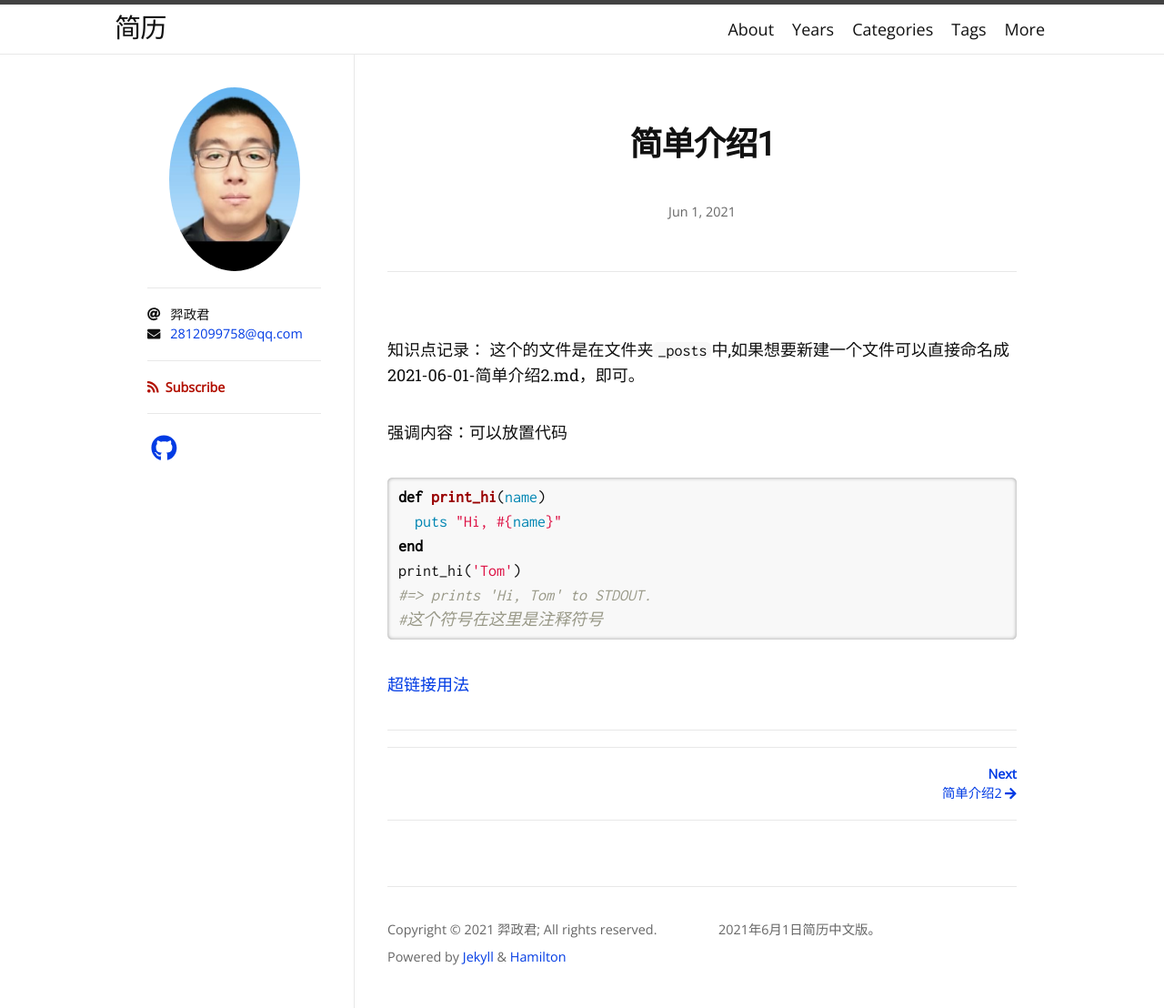
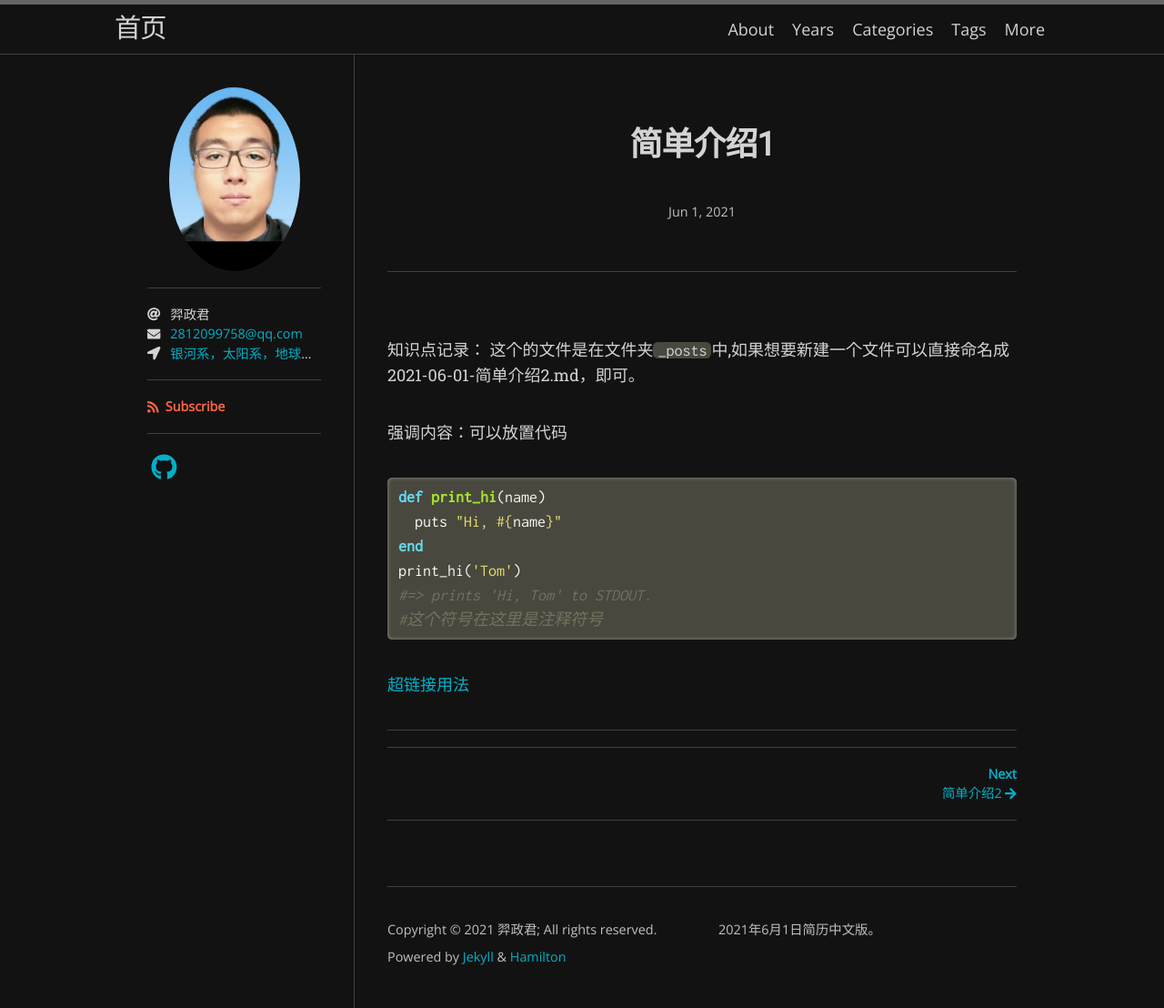
Before and after one commit to guohuanguohuan/helloyizhengjun.github.io, a Jekyll site: the page built from _posts/2021-06-01-简单介绍1.md, in a window 1280 px wide. Shown: the whole page at 91% size. Built offline with Jekyll 4.4.1, drawn with Linux system fonts in a browser that asks for light colours; nearby versions of some CDN libraries; some web fonts are replaced.

Commit message:
Update _config.yml

```diff
--- a/_config.yml
+++ b/_config.yml
@@ -1,8 +1,10 @@
-title: 简历
+title: 首页
 description: 2021年6月1日简历中文版。
 author: 羿政君
 avatar: /简历图照片.jpg
 email: 2812099758@qq.com
+location: 银河系，太阳系，地球，中国，辽宁省，大连市
+skin: midnight
 
 plugins:
   - jekyll-seo-tag
@@ -10,7 +12,7 @@ plugins:
   - jekyll-sitemap
   - jekyll-paginate
 
-paginate: 10
+paginate: 3
 
 # Uncomment the below line and set the tracking ID for enabling Google Analytics
 #
```
